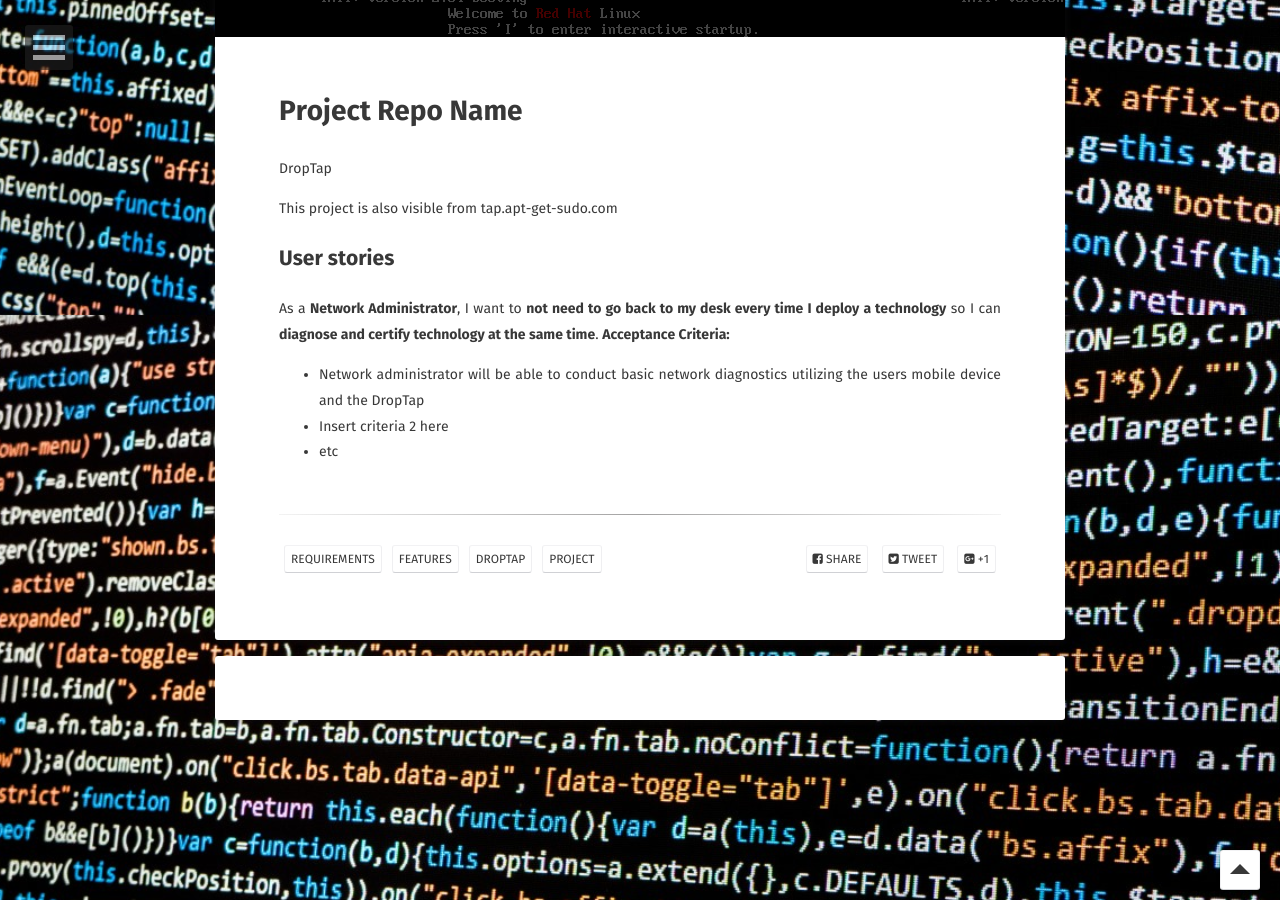
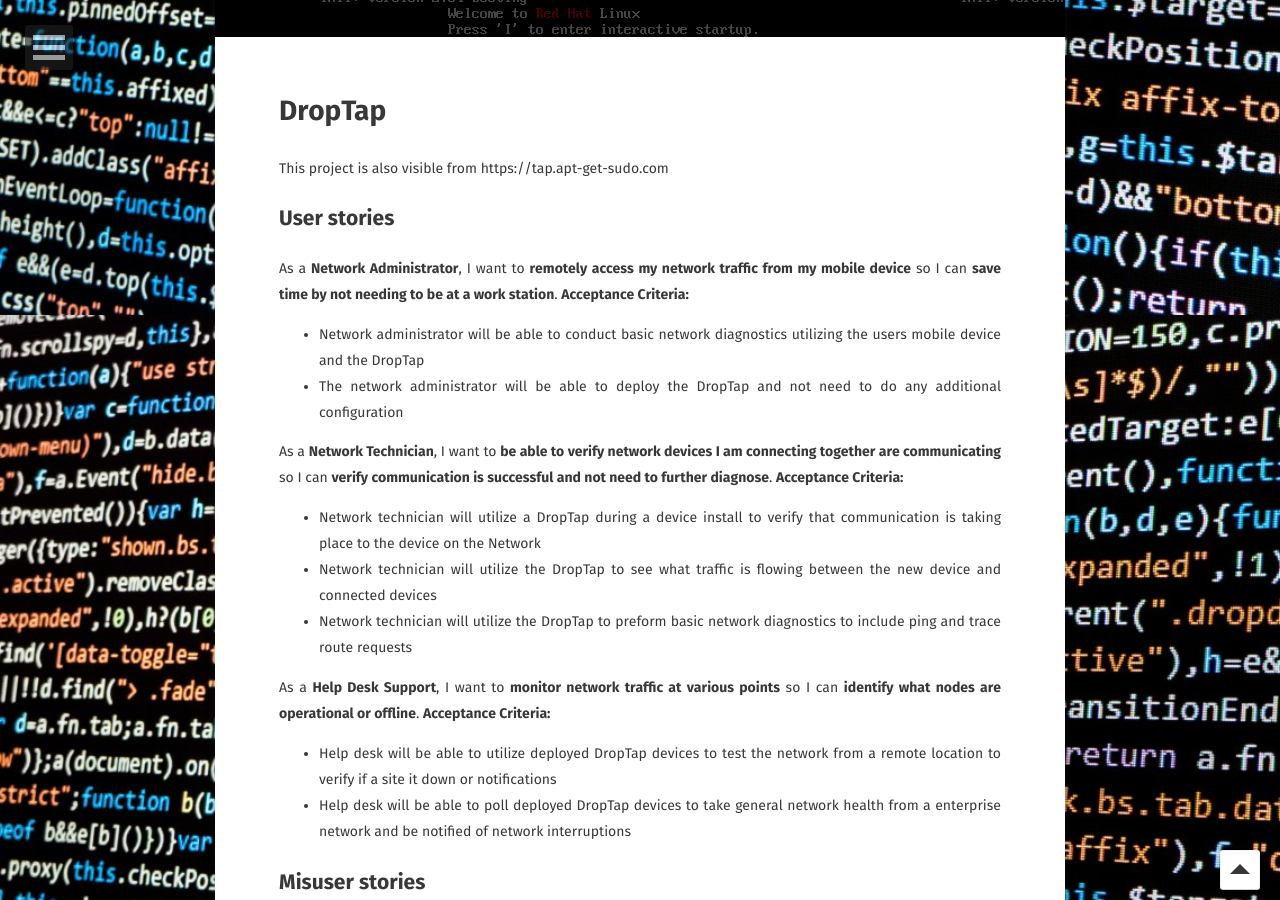
Before and after one commit to mgalde/DropTap, a Jekyll site: the page built from _posts/2018-03-03-Application-Requirements.md, in a window 1280 px wide and 900 px high, scrolled down 585 px. Built offline with Jekyll 4.4.1, drawn with Linux system fonts in a browser that asks for light colours; some web fonts are replaced; comment, search, counter and statistics services are not loaded; some of the changed text lies outside the part shown.

Commit message:
Page upload

```diff
--- a/_posts/2018-03-03-Application-Requirements.md
+++ b/_posts/2018-03-03-Application-Requirements.md
@@ -8,14 +8,35 @@
 comments: true
 ---
 
-# Project Repo Name
-DropTap
+# DropTap
 
-This project is also visible from tap.apt-get-sudo.com
+This project is also visible from https://tap.apt-get-sudo.com
 
 ## User stories
-As a **Network Administrator**, I want to **not need to go back to my desk every time I deploy a technology** so I can **diagnose and certify technology at the same time**.
+As a **Network Administrator**, I want to **remotely access my network traffic from my mobile device** so I can **save time by not needing to be at a work station**.
 **Acceptance Criteria:**
 * Network administrator will be able to conduct basic network diagnostics utilizing the users mobile device and the DropTap
-* Insert criteria 2 here
-* etc
+* The network administrator will be able to deploy the DropTap and not need to do any additional configuration
+
+As a **Network Technician**, I want to **be able to verify network devices I am connecting together are communicating** so I can **verify communication is successful and not need to further diagnose**.
+**Acceptance Criteria:**
+* Network technician will utilize a DropTap during a device install to verify that communication is taking place to the device on the Network
+* Network technician will utilize the DropTap to see what traffic is flowing between the new device and connected devices
+* Network technician will utilize the DropTap to preform basic network diagnostics to include ping and trace route requests
+
+As a **Help Desk Support**, I want to **monitor network traffic at various points** so I can **identify what nodes are operational or offline**.
+**Acceptance Criteria:**
+* Help desk will be able to utilize deployed DropTap devices to test the network from a remote location to verify if a site it down or notifications
+* Help desk will be able to poll deployed DropTap devices to take general network health from a enterprise network and be notified of network interruptions
+
+## Misuser stories
+As a **malicious actor**, I want to **deploy a DropTap on a unsuspecting network** so I can **capture network traffic I should not have access to**.
+**Mitigations:**
+* Mitigation technique 1 will be to set a easy to understand hostname that will identify the DropTap during a network scan
+* Mitigation technique 2 will create a announcement packet which will broadcast before a capture as a packet that can be intercepted during a network scan
+
+As a **malicious actor**, I want to **compromise a legitimate DropTap** so I can **have a easy way into the network**.
+**Mitigations:**
+* Mitigation technique 1 will be to set a authentication portal for the DropTap admin portal
+* Mitigation technique 2 will harden the Raspberry Pi through closing ports and stopping services not needed for the DropTap service
+* Mitigation technique 3 will securely connect the DropTap to a authenticated mobile user to limit the attack surface
```
Also changed, not shown: _posts/2018-03-03-project-ideation.md (+7 -3 lines).
